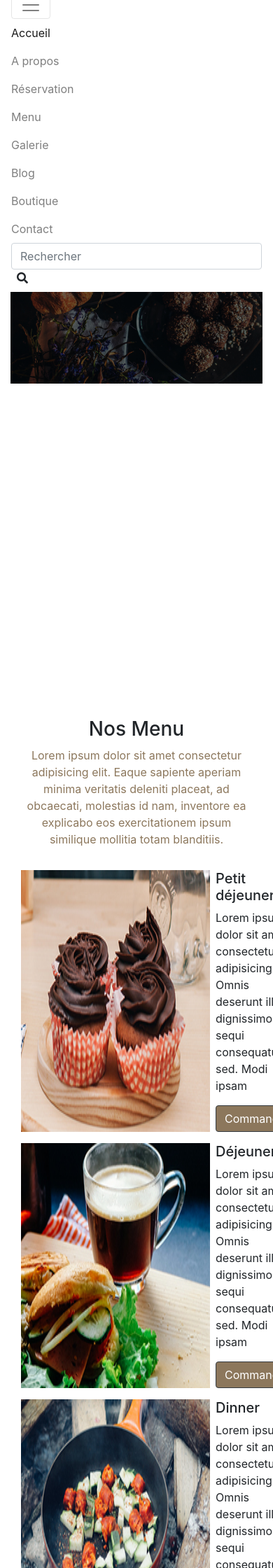
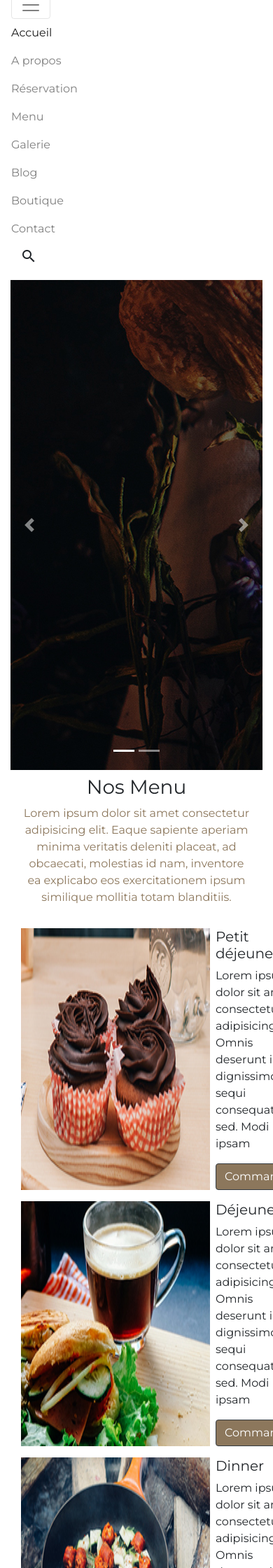
Before and after one commit to Jlaqueyrie/siteRestaurant, a PHP site: page / in a window 390 px wide, after a click that opens the changed part; the page is wider, and only the part inside the window is pictured. Shown: the part 353-2593 px from the top of that part at 70% size. Run offline with PHP 8.4, Linux system fonts and the light colour scheme; some libraries are stand-ins or nearby versions.

Commit message:
ajout feuille responsive

```diff
--- a/css/style.css
+++ b/css/style.css
@@ -1,4 +1,7 @@
-/* CONFIGURATION COMMUNE */
+/*-- configuration générale*/
+body{
+    font-family: 'Montserrat', sans-serif;
+}
 a{
     text-decoration: none;
 }
@@ -14,6 +17,7 @@ a{
 }
 #email, #login-inscription{
     background-color: #353535;
+    text-align: center;
 }
 #menu-site, #menu-bas, footer{
     background-color: #191919;
@@ -25,11 +29,15 @@ a{
 #menu-site, #menu-site a{
     color: white;
 }
+#menu-site a:hover{
+    font-weight: bold;
+}
 #reservation .btn, #carouselPlats .btn{
     background-color: #8c775c;
     color: #ffffff;
 }
-/*  section individuel */
+
+/*--section coordonnee--*/
 #coordonnee{
     color: white;
     height: 2em;
@@ -39,6 +47,7 @@ a{
     border:
     0px 5px 0px 0xpx;
 }
+/*--section barre navigation--*/
 #barre-navigation{
    background-color: #ffffff;"
 }
@@ -46,12 +55,40 @@ a{
     background-color: #8c775c;
     border-radius: 0.3em 0.3em 0em 0em;
 }
+#barre-navigation ul li a:hover{
+    color: #ffffff;
+    font-weight: bold;
+}
 #btn-cherche:hover{
     width: 250px;
 }
+/*-- section caroussel plat --*/
+.carousel-inner{
+    width: 100%;
+}
+.carousel-item {
+    margin: auto;
+}
+.carousel-item .btn{
+    color: white;
+    background-color: #8c775c;
+}
+/*-- section Menu --*/
 #menu figure{
     display: flex;
+    /* position:relative; */
+    /* overflow: hidden; */
+    /* width: 90em; */
+    /* height: 20em; */
 }
+/* #menu figure img{ */
+    /* position: absolute; */
+    /* transition: transform .2s; */
+/* } */
+/* #menu figure img:hover{ */
+    /* transform: scale(1.5); */
+    /* overflow: hidden; */
+/* } */
 #menu figcaption{
     display: flex;
     flex-direction: column;
@@ -60,10 +97,7 @@ a{
     color: #ffffff;
     background-color: #8c775c;
 }
-.carousel-item .btn{
-    color: white;
-    background-color: #8c775c;
-}
+/*--Liste de plats--*/
 #nos-plats a figure figcaption{
     color: white;
     font-weight: bolder;
@@ -96,14 +130,15 @@ a{
 #nos-plats h5{
     color: beige;
 }
-.effet-hover{
-    overflow: hidden;
-}
+/*--deco--*/
 #deco{
-    background-image: url("../images/fond2.jpg");
+    background-image: url("../images/fond2.jpg") ;
     color: seashell;
     height: 20em;
+    background-attachment: fixed;
+
 }
+/*-- carte blog --*/
 .card-deck .card-body p{
     border-color: gray;
     border-bottom-style: dotted;
@@ -114,6 +149,7 @@ a{
 .card-body a:hover{
     font-weight: bold;
 }
-#carousel-commentaire > div > blockquote > p:nth-child(1) > i{
+/*--carousel commentaire--*/
+#commentaire #carousel-commentaire blockquote p{
     color: #ffffff;
 }
--- a/index.html
+++ b/index.html
@@ -14,6 +14,8 @@
             <link rel="stylesheet" href="https://cdn.jsdelivr.net/npm/bootstrap@4.5.3/dist/css/bootstrap.min.css" integrity="sha384-TX8t27EcRE3e/ihU7zmQxVncDAy5uIKz4rEkgIXeMed4M0jlfIDPvg6uqKI2xXr2" crossorigin="anonymous">
             <link href="https://fonts.googleapis.com/icon?family=Material+Icons"rel="stylesheet">
             <link rel="stylesheet" href="https://use.fontawesome.com/releases/v5.0.7/css/all.css">
+            <link rel="preconnect" href="https://fonts.gstatic.com">
+            <link href="https://fonts.googleapis.com/css2?family=Montserrat&display=swap" rel="stylesheet">
             <link rel="stylesheet" href="css/style.css">
         </head>
         <body>
@@ -72,14 +74,14 @@
                                     <a class="nav-link" href="#">Boutique</a>
                                 </li>
                                 <li class="nav-item">
-                                    <a class="nav-link" href="#">Contact</a>
+                                    <a class="nav-link" href="#coordonnee">Contact</a>
                                 </li>
                             </ul>
                             <!-- pas d'expansion de l'input sur hover de la loupe ou de la zone, et zone vraiment décallé par rapport au menu -->
-                            <form id="btn-cherche" class="form-inline">
-                                <input class="form-control" type="text" placeholder="Rechercher">
-                                <span id="search-icon" class="input-group-addon ml-2"><span class="fa fa-search"></span></span>
-                            </form>
+                            <button type="button" class="btn" data-toggle="collapse" data-target="#cherche">
+                                <span class="material-icons">search</span>
+                            </button>
+                            <input  id="cherche"class="ml-3 collapse" type="text" placeholder="Rechercher">
                         </div>
                     </nav>
                 </section>
@@ -91,9 +93,9 @@
                             <li data-target="#carouselPlats" data-slide-to="1"></li>
                         </ol>
                         <!-- images de différentes tailles :> problème d'affichage du btn "+détail" -->
-                        <div class="carousel-inner" style=" width:100%; height: 600px !important;">
+                        <div class="carousel-inner">
                             <div class="carousel-item active">
-                                <img src="images/image-1.jpg" class="d-block w-100" alt="caroussel-plat-1">
+                                <img src="images/image-1.jpg" class="d-block h-60" alt="caroussel-plat-1">
                                 <div class="carousel-caption d-none d-md-block">
                                     <h5>Plat 1</h5>
                                     <p>Nulla vitae elit libero, a pharetra augue mollis interdum.</p>
@@ -182,7 +184,7 @@
                 </section>
 
                 <section id="nos-plats" class="mt-3">
-                    <div class="row">
+                    <div class="container-fluid">
                         <div class="col-md-6 offset-3 text-center">
                             <h3>Nos plats</h3>
                             <p class="texte-couleur-principale">
@@ -451,51 +452,51 @@
                     <div id="information" class="col-md-2">
                         <h5>Informations</h5>
                         <ul class="list-unstyled">
-                            <li><a href="#"><span class="material-icons md-14">send</span>liens</a></li>
-                            <li><a href="#"><span class="material-icons md-14">send</span>liens</a></li>
-                            <li><a href="#"><span class="material-icons md-14">send</span>liens</a></li>
-                            <li><a href="#"><span class="material-icons md-14">send</span>liens</a></li>
-                            <li><a href="#"><span class="material-icons md-14">send</span>liens</a></li>
-                            <li><a href="#"><span class="material-icons md-14">send</span>liens</a></li>
+                            <li><a href="#" class="text-decoration-none"><span class="material-icons md-14">send</span>liens</a></li>
+                            <li><a href="#" class="text-decoration-none"><span class="material-icons md-14">send</span>liens</a></li>
+                            <li><a href="#" class="text-decoration-none"><span class="material-icons md-14">send</span>liens</a></li>
+                            <li><a href="#" class="text-decoration-none"><span class="material-icons md-14">send</span>liens</a></li>
+                            <li><a href="#" class="text-decoration-none"><span class="material-icons md-14">send</span>liens</a></li>
+                            <li><a href="#" class="text-decoration-none"><span class="material-icons md-14">send</span>liens</a></li>
                         </ul>
                     </div>
                     <div id="nos-services" class="col-md-2">
                         <h5>Nos Services</h5>
                         <ul class="list-unstyled">
-                            <li><a href="#"><span class="material-icons md-14">send</span>liens</a></li>
-                            <li><a href="#"><span class="material-icons md-14">send</span>liens</a></li>
-                            <li><a href="#"><span class="material-icons md-14">send</span>liens</a></li>
-                            <li><a href="#"><span class="material-icons md-14">send</span>liens</a></li>
-                            <li><a href="#"><span class="material-icons md-14">send</span>liens</a></li>
-                            <li><a href="#"><span class="material-icons md-14">send</span>liens</a></li>
+                            <li><a href="#" class="text-decoration-none"><span class="material-icons md-14">send</span>liens</a></li>
+                            <li><a href="#" class="text-decoration-none"><span class="material-icons md-14">send</span>liens</a></li>
+                            <li><a href="#" class="text-decoration-none"><span class="material-icons md-14">send</span>liens</a></li>
+                            <li><a href="#" class="text-decoration-none"><span class="material-icons md-14">send</span>liens</a></li>
+                            <li><a href="#" class="text-decoration-none"><span class="material-icons md-14">send</span>liens</a></li>
+                            <li><a href="#" class="text-decoration-none"><span class="material-icons md-14">send</span>liens</a></li>
                         </ul>
                     </div>
                     <div id="contactez-nous" class="col-md-2">
                         <h5>Contactez-nous</h5>
+                        <address>
                             <p>
-                            <h4 class="texte-couleur-principale">Email</h4>
+                                <h5 class="texte-couleur-principale">Email</h5>
                                 <a href="monemail@macompanie.com">monemai@macompanie.com</a>
                             </p>
                             <p>
-                            <h4 class="texte-couleur-principale">Téléphone</h4>
+                                <h5 class="texte-couleur-principale">Téléphone</h5>
                                 <a href="tel:0512131614">0501020304</a>
                             </p>
-                            <h4 class="texte-couleur-principale">Adresse</h4>
+                                <h5 class="texte-couleur-principale">Adresse</h5>
                                 <h6>Batiment truc</h6>
                                 <h6>Rue Machin</h6>
                                 <h6>31000 Toulouse</h6>
                             </p>
+                        </address>
                     </div>
                     <div id="reseaux-sociaux" class="col-md-2">
                             <h5>Réseaux Sociaux</h5>
-                        <ul>
-                            <div class="social list-unstyled">
-                                <li><a href="#"><i class="fab fa-facebook-square"></i>Facebook</a></li>
-                                <li><a href="#"><i class="fab fa-twitter-square"></i>Twitter</a></li>
-                                <li><a href="#"><i class="fab fa-facebook-square"></i>LinkedIn</a></li>
-                                <li><a href="#"><i class="fab fa-twitter-square"></i>Pinterest</a></li>
-                                <li><a href="#"><i class="fa fa-rss" aria-hidden="true"></i>Rss</a></li>
-                            </div>
+                            <ul class="list-unstyled">
+                                <li><a href="#"><i class="fab fa-facebook-square mr-3"></i>Facebook</a></li>
+                                <li><a href="#"><i class="fab fa-twitter-square mr-3"></i>Twitter</a></li>
+                                <li><a href="#"><i class="fab fa-facebook-square mr-3"></i>LinkedIn</a></li>
+                                <li><a href="#"><i class="fab fa-twitter-square mr-3"></i>Pinterest</a></li>
+                                <li><a href="#"><i class="fa fa-rss mr-3" aria-hidden="true"></i>Rss</a></li>
                             </ul>
                     </div>
                     <div id="menu-bas"  class="container text-center mt-4 border-bottom border-top">
```
Also changed, not shown: other parts of index.html (+13 -14 lines), css/style_responsive.css (added, +10 -0 lines), test-Gallerie.html (deleted, +0 -132 lines), text-effet zoom.html (added, +109 -0 lines), 1 other file. Lines whose indentation alone changed are shown as unchanged.
